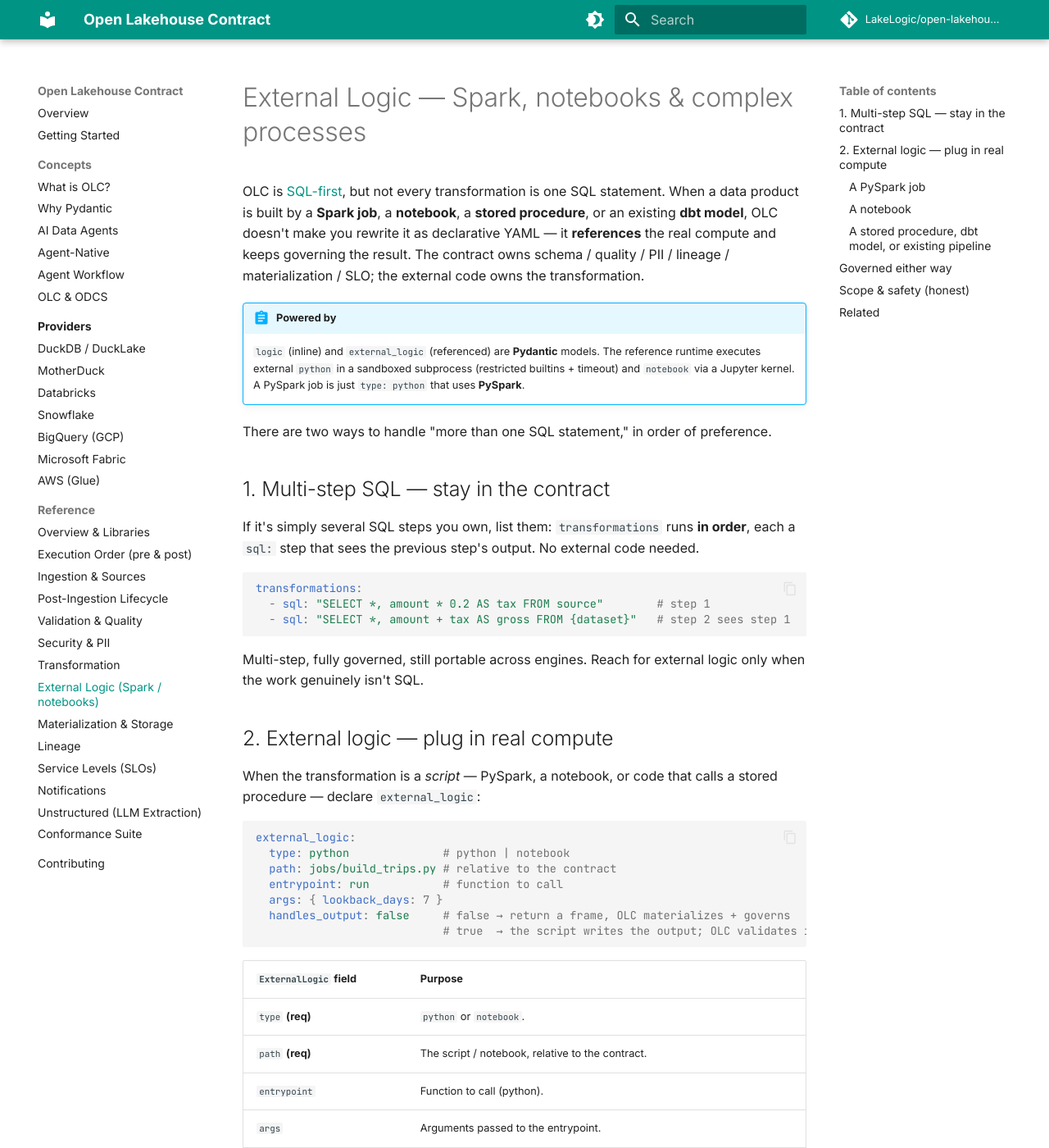
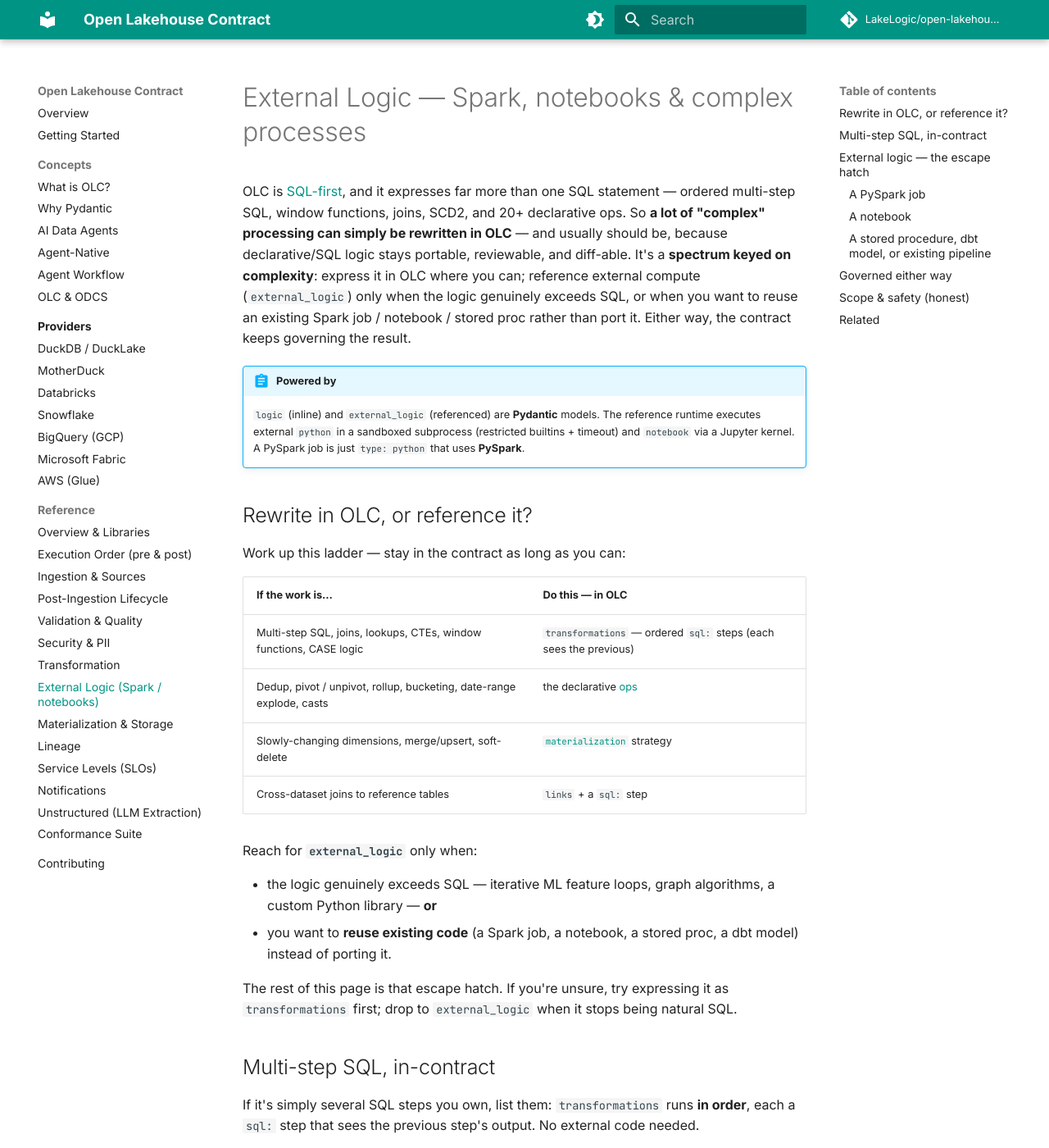
Before and after one commit to LakeLogic/open-lakehouse-contract, an MkDocs documentation site: the page built from docs/reference/external-logic.md, in a window 1280 px wide and 1400 px high. Shown: the whole window at 82% size. Built offline with MkDocs 1.6.1 and Material for MkDocs 9.7.7, drawn with Linux system fonts in a browser that asks for light colours; comment, search, counter and statistics services are not loaded; some of the changed text lies outside the part shown.

Commit message:
docs+example: external_logic — spectrum framing + concrete PySpark sample
Reframe per feedback: complex processing can often be REWRITTEN in OLC (ordered multi-step
SQL, window fns, SCD2, 20+ ops) — external_logic is a spectrum keyed on complexity, the
escape hatch for genuinely-non-SQL work or reusing existing code. Added a 'Rewrite in OLC,
or reference it?' ladder table.

Concrete end-to-end sample in examples/external-logic/: a silver_trips.olc.yaml whose
transform is a reusable PySpark sessionization job (sessionize_trips.py, entrypoint
run(good_df, contract=, engine=, **args)) + README. Contract owns governance
(unique/fare>=0/PII-mask/freshness/merge); job owns compute; handles_output:false so OLC
materializes + governs the returned frame. Verified: olc validate passes (schema), job
py-compiles, full discovery green (2/2). Builds clean under --strict.

````diff
--- a/docs/reference/external-logic.md
+++ b/docs/reference/external-logic.md
@@ -1,13 +1,29 @@
 # External Logic — Spark, notebooks & complex processes
 
-OLC is [SQL-first](transformation.md), but not every transformation is one SQL statement. When a data product is built by a **Spark job**, a **notebook**, a **stored procedure**, or an existing **dbt model**, OLC doesn't make you rewrite it as declarative YAML — it **references** the real compute and keeps governing the result. The contract owns schema / quality / PII / lineage / materialization / SLO; the external code owns the transformation.
+OLC is [SQL-first](transformation.md), and it expresses far more than one SQL statement — ordered multi-step SQL, window functions, joins, SCD2, and 20+ declarative ops. So **a lot of "complex" processing can simply be rewritten in OLC** — and usually should be, because declarative/SQL logic stays portable, reviewable, and diff-able. It's a **spectrum keyed on complexity**: express it in OLC where you can; reference external compute (`external_logic`) only when the logic genuinely exceeds SQL, or when you want to reuse an existing Spark job / notebook / stored proc rather than port it. Either way, the contract keeps governing the result.
 
 !!! abstract "Powered by"
     `logic` (inline) and `external_logic` (referenced) are **Pydantic** models. The reference runtime executes external `python` in a sandboxed subprocess (restricted builtins + timeout) and `notebook` via a Jupyter kernel. A PySpark job is just `type: python` that uses **PySpark**.
 
-There are two ways to handle "more than one SQL statement," in order of preference.
+## Rewrite in OLC, or reference it?
 
-## 1. Multi-step SQL — stay in the contract
+Work up this ladder — stay in the contract as long as you can:
+
+| If the work is… | Do this — **in OLC** |
+|---|---|
+| Multi-step SQL, joins, lookups, CTEs, window functions, CASE logic | `transformations` — ordered `sql:` steps (each sees the previous) |
+| Dedup, pivot / unpivot, rollup, bucketing, date-range explode, casts | the declarative [ops](transformation.md) |
+| Slowly-changing dimensions, merge/upsert, soft-delete | [`materialization`](materialization.md) strategy |
+| Cross-dataset joins to reference tables | `links` + a `sql:` step |
+
+Reach for **`external_logic`** only when:
+
+- the logic genuinely exceeds SQL — iterative ML feature loops, graph algorithms, a custom Python library — **or**
+- you want to **reuse existing code** (a Spark job, a notebook, a stored proc, a dbt model) instead of porting it.
+
+The rest of this page is that escape hatch. If you're unsure, try expressing it as `transformations` first; drop to `external_logic` when it stops being natural SQL.
+
+## Multi-step SQL, in-contract
 
 If it's simply several SQL steps you own, list them: `transformations` runs **in order**, each a `sql:` step that sees the previous step's output. No external code needed.
 
@@ -19,7 +35,7 @@
 
 Multi-step, fully governed, still portable across engines. Reach for external logic only when the work genuinely isn't SQL.
 
-## 2. External logic — plug in real compute
+## External logic — the escape hatch
 
 When the transformation is a *script* — PySpark, a notebook, or code that calls a stored procedure — declare `external_logic`:
 
@@ -50,6 +66,8 @@
 ```yaml
 external_logic: { type: python, path: jobs/spark_sessionize.py, entrypoint: run }
 ```
+
+The runtime calls the entrypoint after validation as `run(good_df, contract=…, engine=…, **args)`; return a dataframe (OLC materializes it) or a path/None. **Worked example:** [`examples/external-logic/`](https://github.com/LakeLogic/open-lakehouse-contract/tree/main/examples/external-logic) — a `silver_trips` contract whose transform is a reusable PySpark sessionization job, schema-valid and ready to validate against synthetic data.
 
 ### A notebook
 
````
Also changed, not shown: examples/external-logic/README.md (added, +41 -0 lines), 2 other files.
